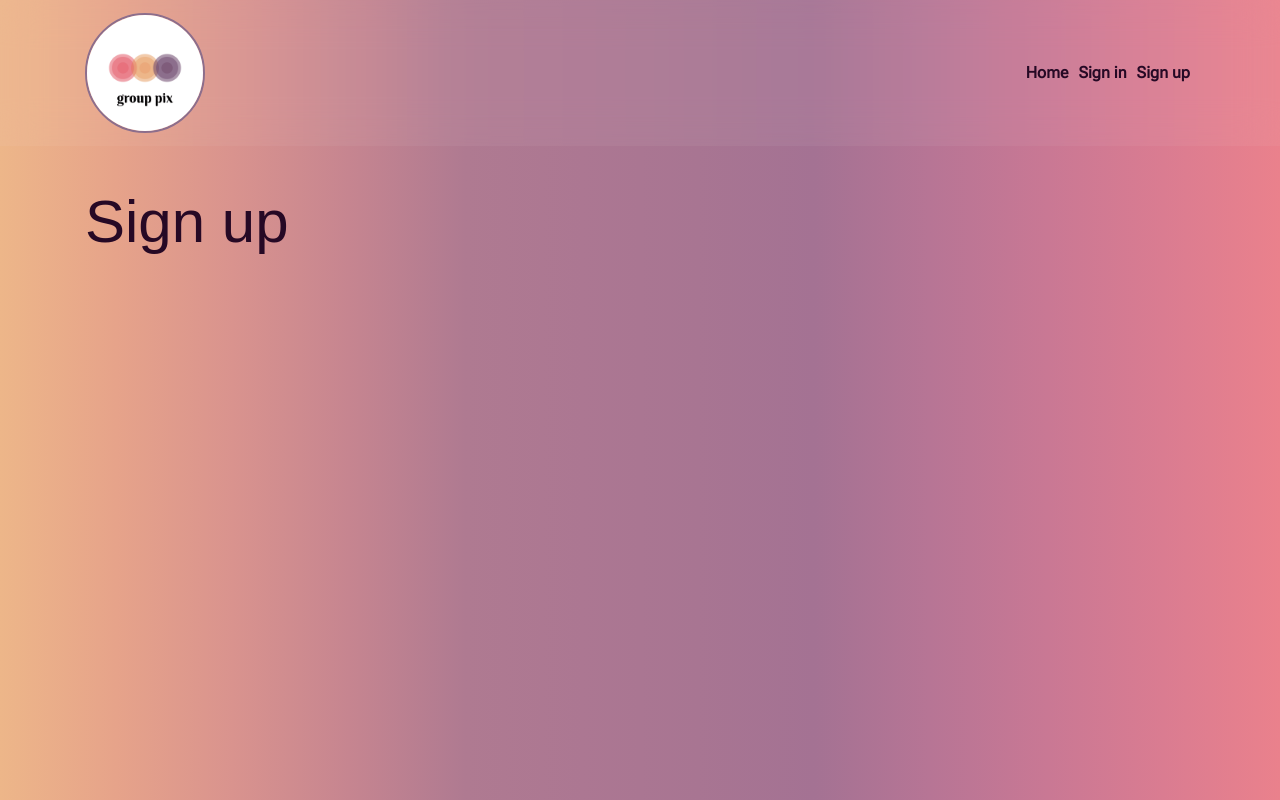
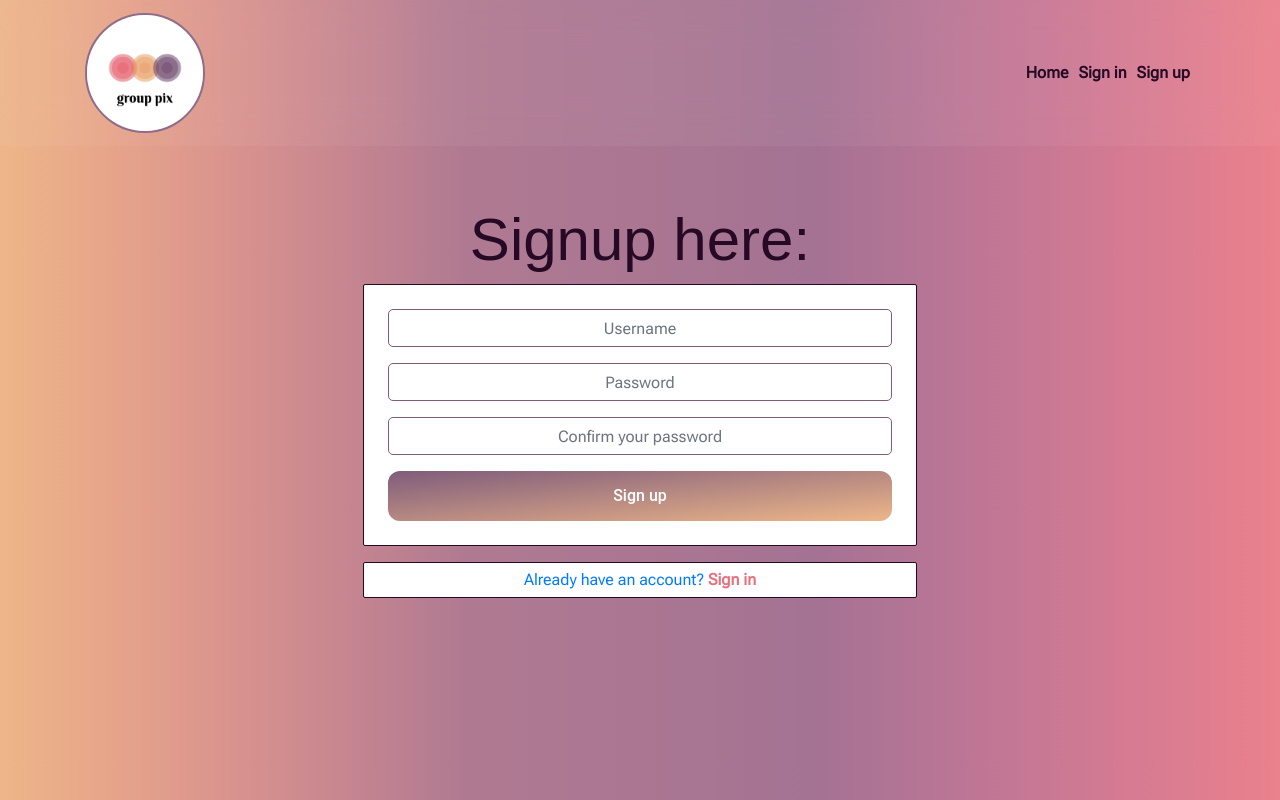
Before and after one commit to moolleer/p5-group-pix, a React (Create React App) app in the folder frontend/: page /signup in a window 1280 px wide. Built offline with nearby package versions, Linux system fonts and the light colour scheme; a web font is replaced by a local one.

Commit message:
feat: add signup form

```diff
--- a/frontend/src/App.js
+++ b/frontend/src/App.js
@@ -2,6 +2,8 @@ import styles from './App.module.css'
 import NavBar from './components/NavBar';
 import Container  from 'react-bootstrap/Container';
 import { Route, Switch } from "react-router-dom";
+import './api/axiosDefaults'
+import SignUpForm from './components/pages/auth/SignUpForm';
 
 function App() {
   return (
@@ -11,7 +13,7 @@ function App() {
         <Switch>
         <Route exact path="/" render={() => <h1>Home Page</h1>} />
         <Route exact path="/signin" render={() => <h1>Sign in</h1>} />
-        <Route exact path="/signup" render={() => <h1>Sign up</h1>} />
+        <Route exact path="/signup" render={() => <SignUpForm />} />
         <Route render={() => <p>Page not found!</p>} />
         </Switch>
 
--- a/frontend/src/App.module.css
+++ b/frontend/src/App.module.css
@@ -27,17 +27,17 @@ body {
       #ea818c);
   background-repeat: no-repeat;
   background-size: cover;
-  height: 100vh;
+  min-height: 100vh;
 }
 
 .Main {
-  padding-top: 40px;
+  padding-top: 10px;
 }
 
-.FillerImage {
-  object-fit: cover;
-  height: 100%;
-  width: 100%;
+.Content {
+  background-color: #ffffff;
+  border-radius: 2px;
+  border: 1px solid #260925;
 }
 
 .Image {
@@ -79,3 +79,22 @@ i:hover {
   transition: color ease-in-out 0.3s;
   color: #CF6CC7;
 }
+
+figure {
+  text-align: center;
+  display: inline-block;
+}
+
+/* scrollbar */
+*::-webkit-scrollbar {
+  width: 5px;
+}
+*::-webkit-scrollbar-track {
+  background: #f1f1f1;
+}
+*::-webkit-scrollbar-thumb {
+  background: #888;
+}
+*::-webkit-scrollbar-thumb:hover {
+  background: #555;
+}
--- a/frontend/src/api/axiosDefaults.js
+++ b/frontend/src/api/axiosDefaults.js
@@ -4,3 +4,8 @@
  // there is no need to set a separate baseURL until you reach deployment.
 
  // Setting a baseURL before you reach deployment will cause errors
+
+import axios from "axios";
+
+axios.defaults.headers.post['Content-Type'] = 'multipart/form-data'
+axios.defaults.withCredentials = true
--- /dev/null
+++ b/frontend/src/components/pages/auth/SignUpForm.js
@@ -0,0 +1,66 @@
+import React from "react";
+import { Link } from "react-router-dom";
+
+import styles from "../../../styles/SignInUpForm.module.css";
+import btnStyles from "../../../styles/Button.module.css";
+import appStyles from "../../../../src/App.module.css";
+
+import { Form, Button, Col, Row, Container } from "react-bootstrap";
+
+const SignUpForm = () => {
+  return (
+    <Row className={styles.Row}>
+      <Col className="my-auto py-2 p-md-2" md={6}>
+      <h1 className="text-center">Signup here:</h1>
+        <Container className={`${appStyles.Content} p-4 `}>
+
+          <Form>
+            <Form.Group controlId="username">
+                <Form.Label className="d-none">Username</Form.Label>
+                <Form.Control
+                className={styles.Input}
+                type="text"
+                placeholder="Username"
+                name="username"
+                />
+            </Form.Group>
+
+            <Form.Group controlId="password1">
+                <Form.Label className="d-none">Password</Form.Label>
+                <Form.Control
+                    className={styles.Input}
+                    type="password"
+                    placeholder="Password"
+                    name="password1"
+                />
+            </Form.Group>
+
+            <Form.Group controlId="password2">
+                <Form.Label className="d-none">Password</Form.Label>
+                <Form.Control
+                    className={styles.Input}
+                    type="password"
+                    placeholder="Confirm your password"
+                    name="password2"
+                />
+            </Form.Group>
+            <Button
+                className={`${btnStyles.Button} ${btnStyles.Wide}`}
+                type="submit"
+            >
+                Sign up
+            </Button>
+          </Form>
+
+        </Container>
+        <Container className={`mt-3 ${appStyles.Content}`}>
+          <Link className={styles.Link} to="/signin">
+            Already have an account? <span>Sign in</span>
+          </Link>
+        </Container>
+      </Col>
+    </Row>
+  );
+};
+
+export default SignUpForm;
--- /dev/null
+++ b/frontend/src/styles/Button.module.css
@@ -0,0 +1,34 @@
+.Button {
+  background: linear-gradient(to bottom right, #7F5C7B, #edb689);
+  border: 0;
+  border-radius: 12px;
+  color: #FFFFFF;
+  cursor: pointer;
+  display: inline-block;
+  font-family: Roboto,sans-serif;
+  font-size: 16px;
+  font-weight: 500;
+  line-height: 2.5;
+  outline: transparent;
+  padding: 0 1rem;
+  text-align: center;
+  text-decoration: none;
+  transition: box-shadow .2s ease-in-out;
+  user-select: none;
+  -webkit-user-select: none;
+  touch-action: manipulation;
+  white-space: nowrap;
+}
+
+.Button:not([disabled]):focus {
+  box-shadow: 0 0 .25rem rgba(0, 0, 0, 0.5), -.125rem -.125rem 1rem rgba(239, 71, 101, 0.5), .125rem .125rem 1rem rgba(255, 154, 90, 0.5);
+}
+
+.Button:not([disabled]):hover {
+  box-shadow: 0 0 .25rem rgba(0, 0, 0, 0.5), -.125rem -.125rem 1rem rgba(239, 71, 101, 0.5), .125rem .125rem 1rem rgba(255, 154, 90, 0.5);
+}
+
+.Wide {
+    padding: 5px 20px;
+    width: 100%;
+  }
--- a/frontend/src/styles/NavBar.module.css
+++ b/frontend/src/styles/NavBar.module.css
@@ -2,11 +2,6 @@
   border-radius: 50%;
   border: 2px solid #8c6e8c;
 }
-
-/* .Text {
-  color: #260925 !important;
-  font-weight: bold;
-} */
 
 .CustomNavbar {
   backdrop-filter: blur(20px);
--- /dev/null
+++ b/frontend/src/styles/SignInUpForm.module.css
@@ -0,0 +1,36 @@
+.Row {
+    justify-content: center;
+    margin-top: 40px;
+  }
+  .Input {
+    background: #ffffff;
+    border: 1px solid #7F5C7B;
+    box-sizing: border-box;
+    border-radius: 5px;
+    text-align: center;
+    padding: 10px;
+  }
+
+  .Link {
+    text-decoration: none;
+    text-align: center;
+    display: block;
+    margin: 5px
+  }
+
+  .Link span {
+    color: #e8717d;
+    font-weight: 600;
+  }
+
+  .Container {
+    padding: 30px 10px;
+  }
+
+  .SignInCol {
+    height: 320px;
+  }
+
+  .SignUpCol {
+    height: 375px;
+  }
```
